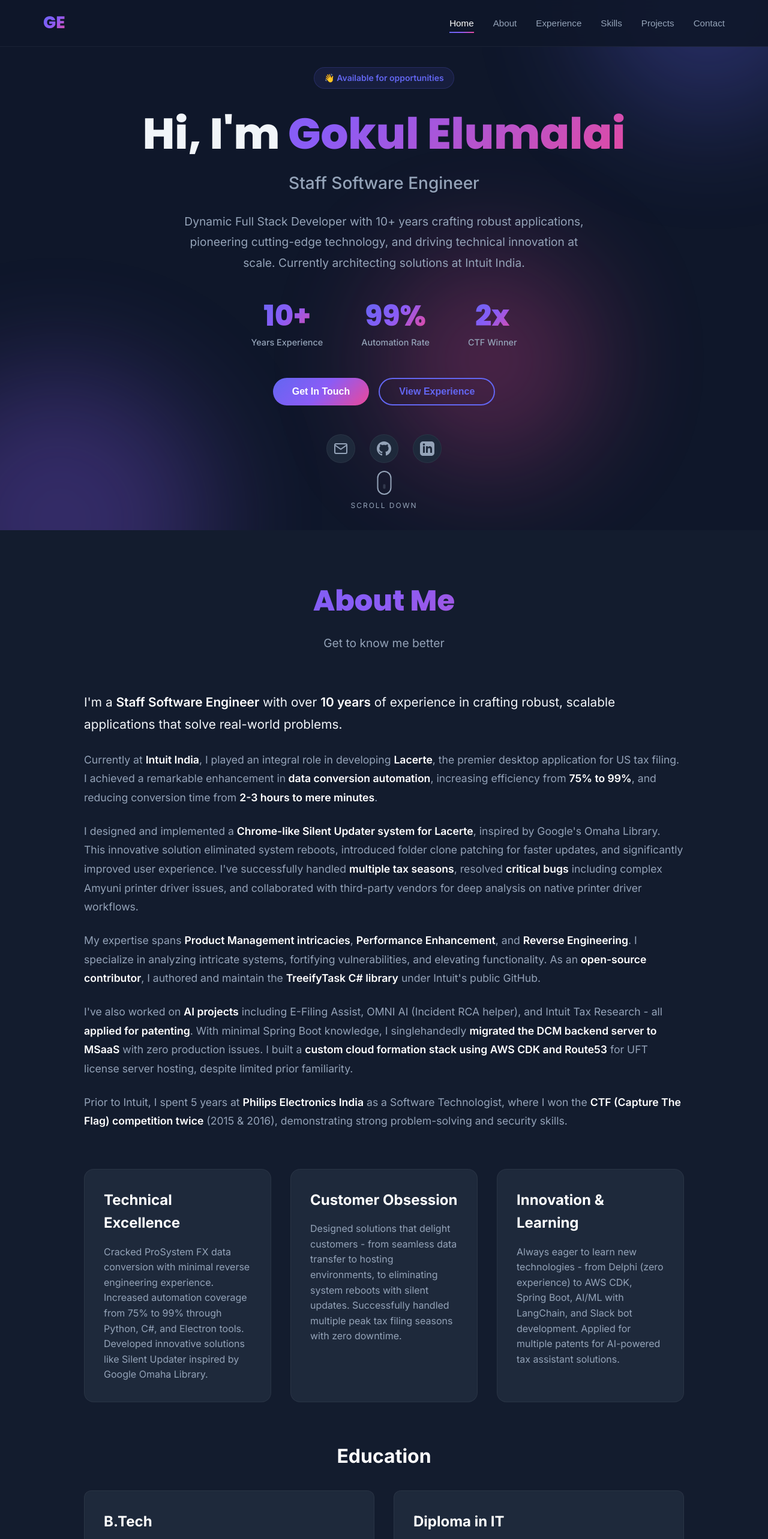
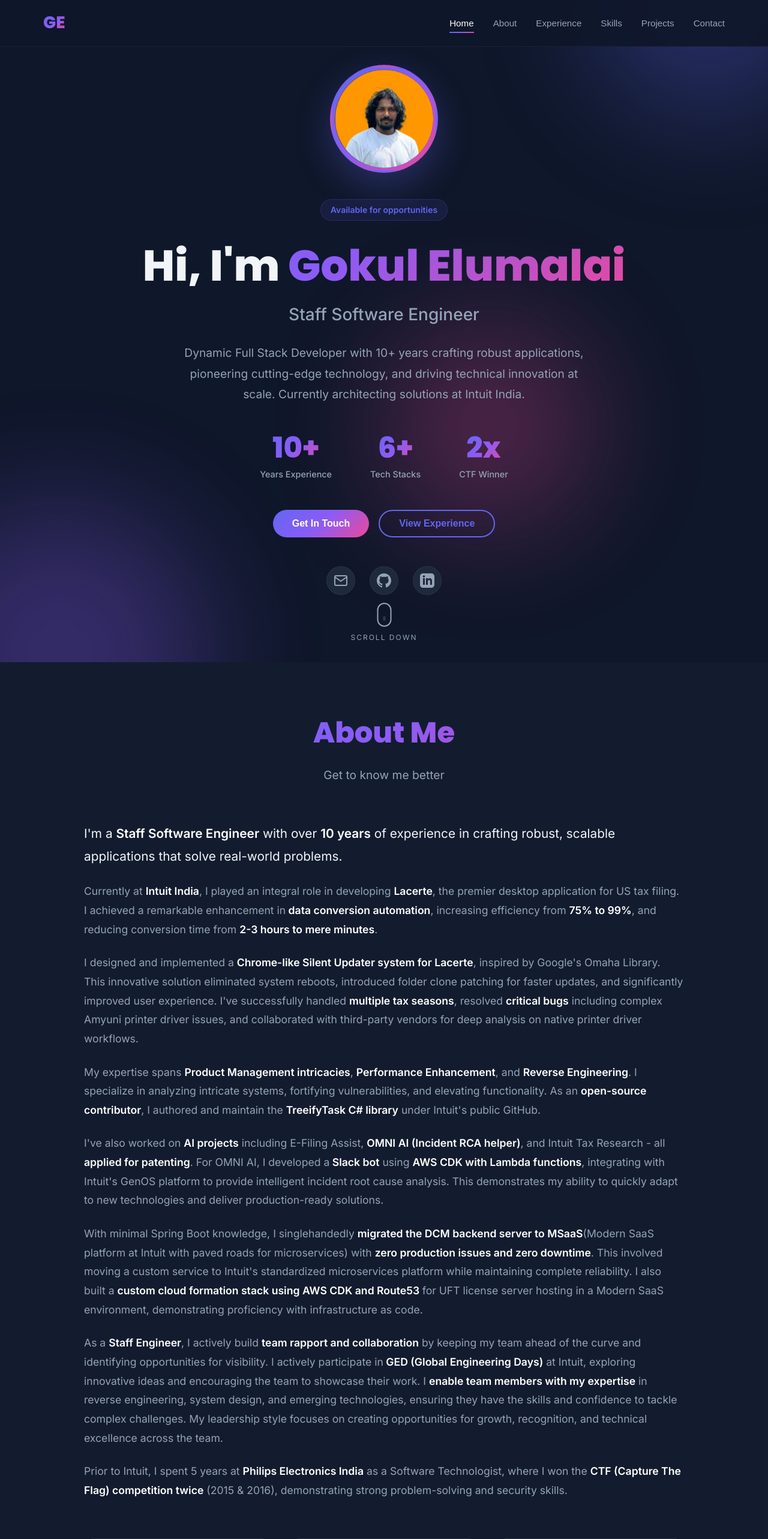
Before and after one commit to gokulegit/gokulegit.github.io, a React (Create React App) app: page / in a window 1280 px wide. Shown: the top 2566 px of the page at 60% size. Built offline with nearby package versions, Linux system fonts and the light colour scheme.

Commit message:
Add profile images and enhance About section with leadership details. Update footer year to 2025. Introduce new CSS styles for profile image animations in Hero component.

```diff
--- a/src/components/About.js
+++ b/src/components/About.js
@@ -34,11 +34,26 @@ const About = () => {
               and maintain the <strong>TreeifyTask C# library</strong> under Intuit's public GitHub.
             </p>
             <p>
-              I've also worked on <strong>AI projects</strong> including E-Filing Assist, OMNI AI (Incident RCA helper),
-              and Intuit Tax Research - all <strong>applied for patenting</strong>. With minimal Spring Boot knowledge,
-              I singlehandedly <strong>migrated the DCM backend server to MSaaS</strong> with zero production issues.
-              I built a <strong>custom cloud formation stack using AWS CDK and Route53</strong> for UFT license server
-              hosting, despite limited prior familiarity.
+              I've also worked on <strong>AI projects</strong> including E-Filing Assist, <strong>OMNI AI (Incident RCA helper)</strong>,
+              and Intuit Tax Research - all <strong>applied for patenting</strong>. For OMNI AI, I developed a
+              <strong> Slack bot</strong> using <strong>AWS CDK with Lambda functions</strong>, integrating with Intuit's GenOS
+              platform to provide intelligent incident root cause analysis. This demonstrates my ability to quickly adapt to new
+              technologies and deliver production-ready solutions.
+            </p>
+            <p>
+              With minimal Spring Boot knowledge, I singlehandedly <strong>migrated the DCM backend server to MSaaS</strong>
+              (Modern SaaS platform at Intuit with paved roads for microservices) with <strong>zero production issues and zero
+              downtime</strong>. This involved moving a custom service to Intuit's standardized microservices platform while
+              maintaining complete reliability. I also built a <strong>custom cloud formation stack using AWS CDK and Route53 </strong>
+              for UFT license server hosting in a Modern SaaS environment, demonstrating proficiency with infrastructure as code.
+            </p>
+            <p>
+              As a <strong>Staff Engineer</strong>, I actively build <strong>team rapport and collaboration</strong> by keeping my
+              team ahead of the curve and identifying opportunities for visibility. I actively participate in
+              <strong> GED (Global Engineering Days)</strong> at Intuit, exploring innovative ideas and encouraging the team to
+              showcase their work. I <strong>enable team members with my expertise</strong> in reverse engineering, system design,
+              and emerging technologies, ensuring they have the skills and confidence to tackle complex challenges. My leadership
+              style focuses on creating opportunities for growth, recognition, and technical excellence across the team.
             </p>
             <p>
               Prior to Intuit, I spent 5 years at <strong>Philips Electronics India</strong> as a Software Technologist,
@@ -63,6 +78,16 @@ const About = () => {
                 Designed solutions that delight customers - from seamless data transfer to hosting
                 environments, to eliminating system reboots with silent updates. Successfully handled
                 multiple peak tax filing seasons with zero downtime.
+              </p>
+            </div>
+
+            <div className="about-card">
+              <h3>Leadership & Enablement</h3>
+              <p>
+                As Staff Engineer, I build team collaboration and keep members ahead through GED
+                (Global Engineering Days) participation and idea exploration. I enable the team with
+                expertise in reverse engineering, system design, and emerging tech, creating opportunities
+                for growth and visibility.
               </p>
             </div>
 
--- a/src/components/Contact.js
+++ b/src/components/Contact.js
@@ -80,7 +80,7 @@ const Contact = () => {
 
       <footer className="footer">
         <div className="footer-content">
-          <p>&copy; 2024 Gokul Elumalai. All rights reserved.</p>
+          <p>&copy; 2025 Gokul Elumalai. All rights reserved.</p>
           <p className="footer-tagline">Built with React & ❤️</p>
         </div>
       </footer>
--- a/src/components/Hero.css
+++ b/src/components/Hero.css
@@ -55,6 +55,23 @@
   text-align: center;
   max-width: 900px;
   padding: 2rem;
+}
+
+.hero-profile {
+  margin-bottom: 2rem;
+  animation: fadeIn 1s ease;
+}
+
+.profile-image {
+  width: 180px;
+  height: 180px;
+  border-radius: 50%;
+  object-fit: cover;
+  border: 4px solid transparent;
+  background: var(--gradient);
+  padding: 4px;
+  box-shadow: 0 20px 60px rgba(99, 102, 241, 0.3);
+  animation: float 6s ease-in-out infinite;
 }
 
 .hero-badge {
--- a/src/components/Hero.js
+++ b/src/components/Hero.js
@@ -24,8 +24,11 @@ const Hero = () => {
         <div className="gradient-orb orb-3"></div>
       </div>
       <div className="hero-content">
+        <div className="hero-profile">
+          <img src="/profile.png" alt="Gokul Elumalai" className="profile-image" />
+        </div>
         <div className="hero-badge">
-          <span className="badge">👋 Available for opportunities</span>
+          <span className="badge">Available for opportunities</span>
         </div>
         <h1 className="hero-title">
           Hi, I'm <span className="gradient-text">Gokul Elumalai</span>
@@ -42,8 +45,8 @@ const Hero = () => {
             <div className="stat-label">Years Experience</div>
           </div>
           <div className="stat">
-            <div className="stat-number">99%</div>
-            <div className="stat-label">Automation Rate</div>
+            <div className="stat-number">6+</div>
+            <div className="stat-label">Tech Stacks</div>
           </div>
           <div className="stat">
             <div className="stat-number">2x</div>
```
Also changed, not shown: DP-yellow.png (added), public/profile.png (added).
